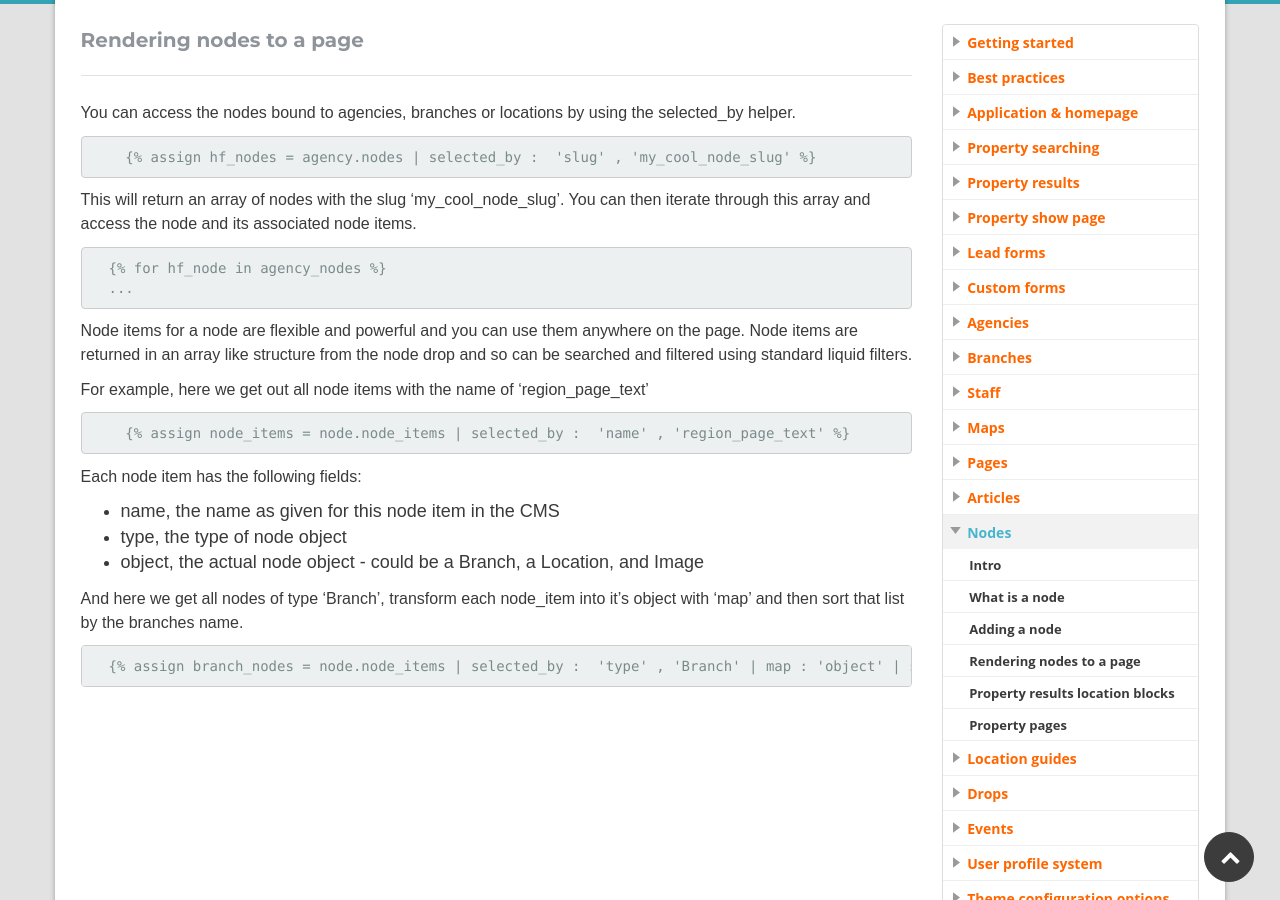
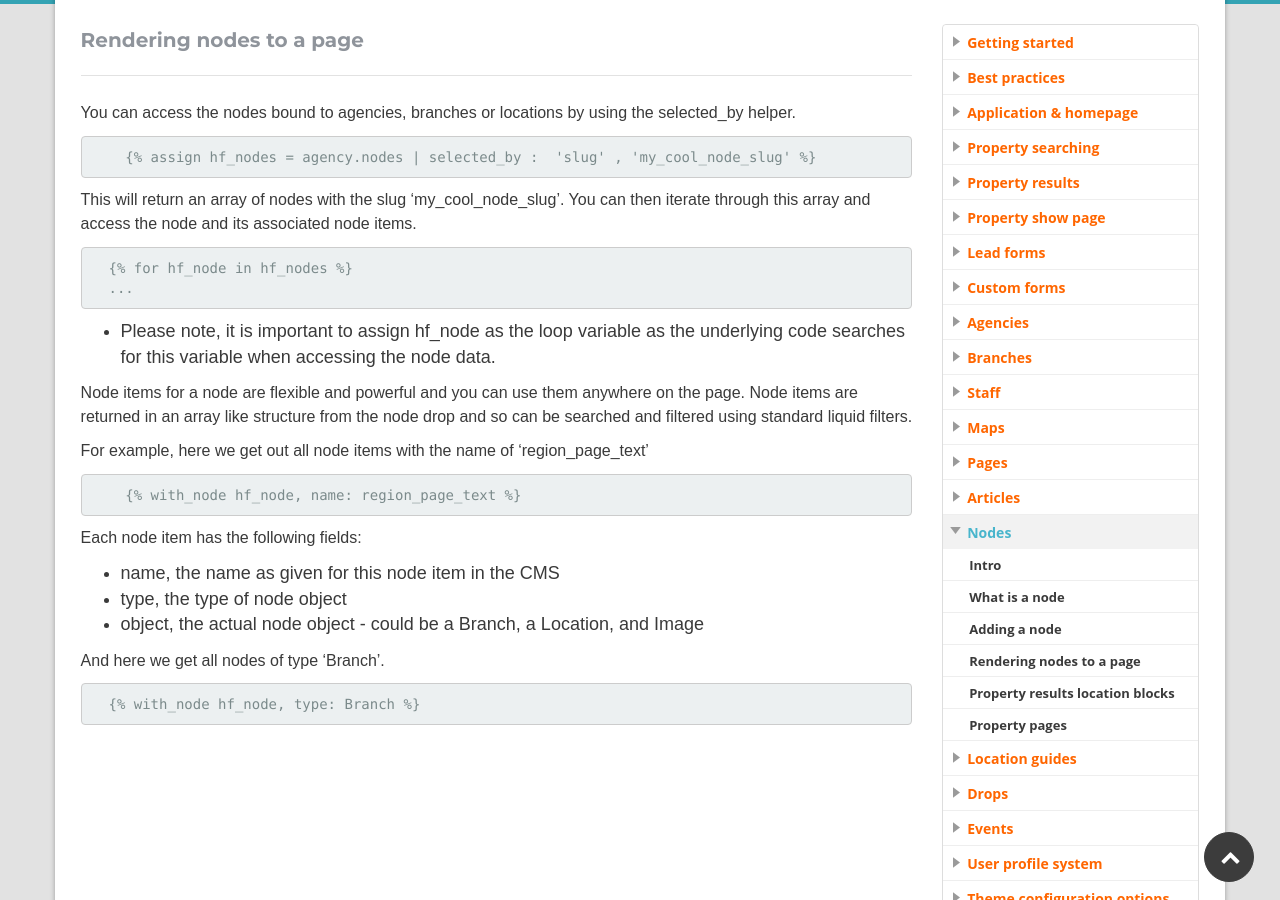
Before and after one commit to homeflow/homeflow.github.io, a Jekyll site: the page built from _posts/nodes/2015-04-08-markup.md, in a window 1280 px wide and 900 px high, scrolled down 317 px. Built offline with Jekyll 4.4.1, drawn with Linux system fonts in a browser that asks for light colours.

Commit message:
Some more fixes for nodes

```diff
--- a/_posts/nodes/2015-04-08-markup.md
+++ b/_posts/nodes/2015-04-08-markup.md
@@ -16,10 +16,12 @@ This will return an array of nodes with the slug 'my_cool_node_slug'. You can th
 
 {% highlight html %}
 {% raw %}
-  {% for hf_node in agency_nodes %}
+  {% for hf_node in hf_nodes %}
   ...
 {% endraw %}
 {% endhighlight %}
+
+* Please note, it is important to assign hf_node as the loop variable as the underlying code searches for this variable when accessing the node data.
 
 Node items for a node are flexible and powerful and you can use them anywhere on the page. Node items are returned in an array like structure from the node drop and so can be searched and filtered using standard liquid filters.
 
@@ -27,7 +29,7 @@ For example, here we get out all node items with the name of 'region_page_text'
 
 {% highlight html %}
 {% raw %}
-    {% assign node_items = node.node_items | selected_by :  'name' , 'region_page_text' %}
+    {% with_node hf_node, name: region_page_text %}
 {% endraw %}
 {% endhighlight %}
 
@@ -38,10 +40,10 @@ Each node item has the following fields:
   - object, the actual node object - could be a Branch, a Location, and Image
 
 
-And here we get all nodes of type 'Branch', transform each node_item into it's object with 'map' and then sort that list by the branches name.
+And here we get all nodes of type 'Branch'.
 
 {% highlight html %}
 {% raw %}
-  {% assign branch_nodes = node.node_items | selected_by :  'type' , 'Branch' | map : 'object' | sort_by: 'name' %}
+  {% with_node hf_node, type: Branch %}
 {% endraw %}
 {% endhighlight %}
```
